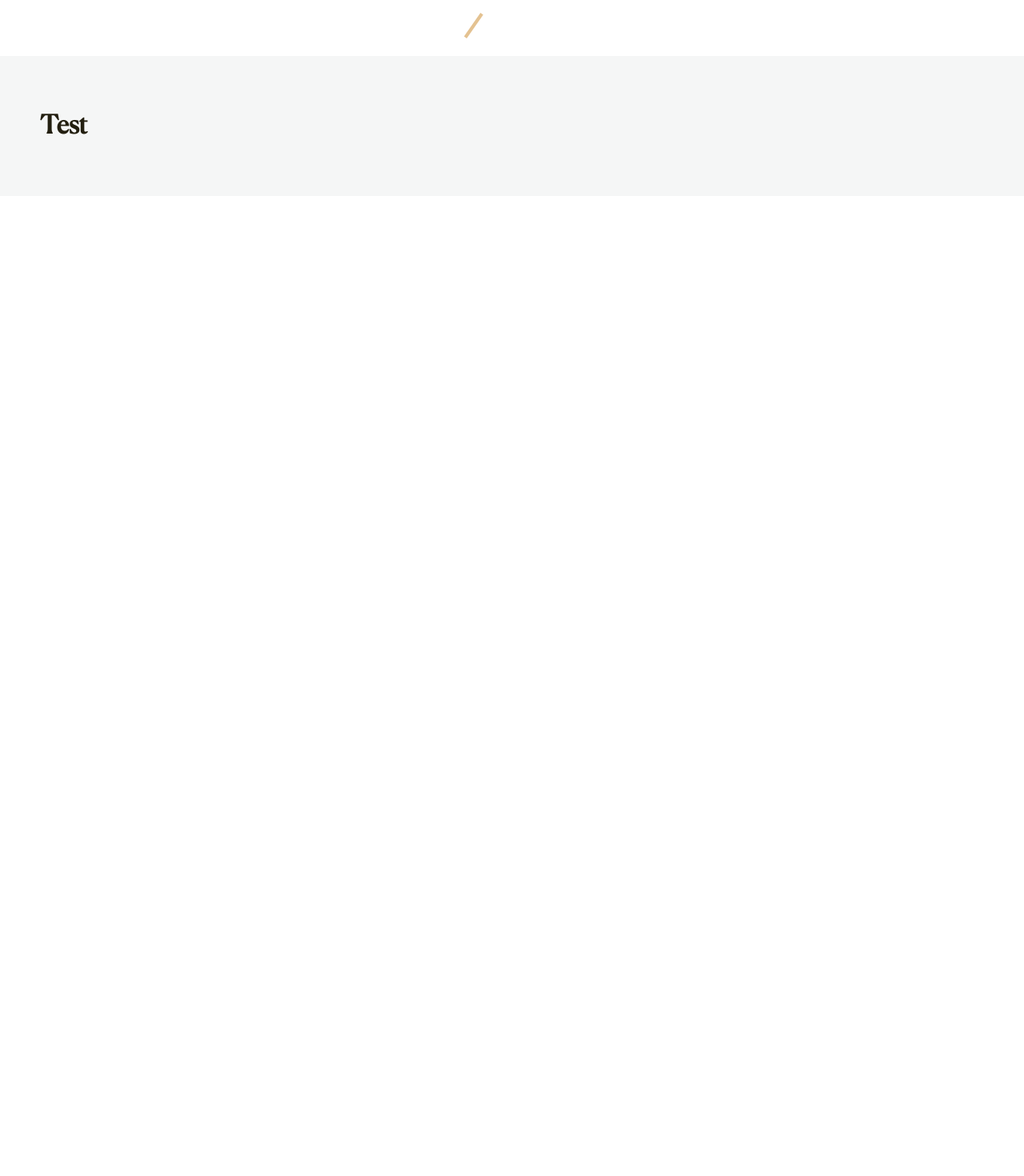
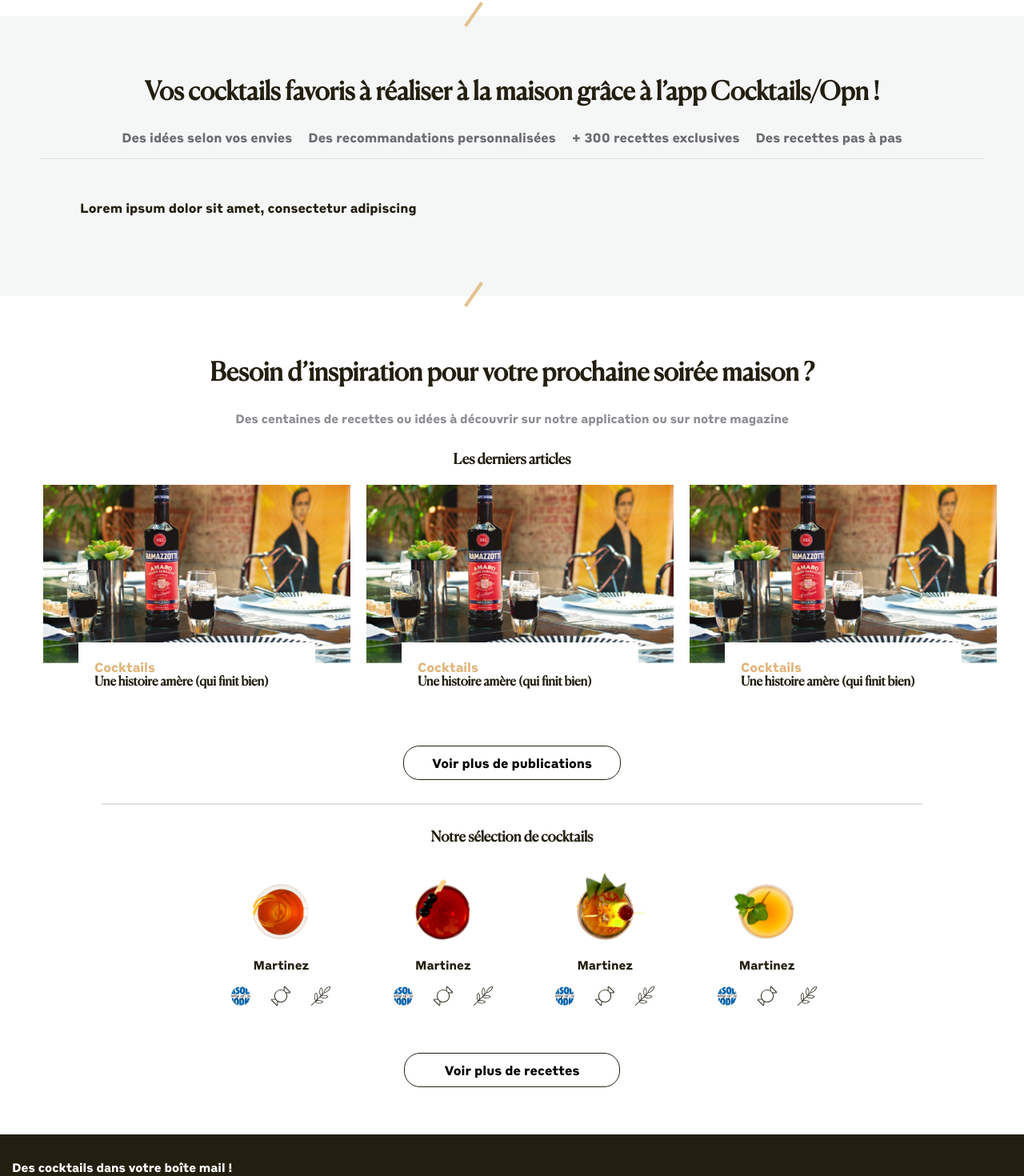
Before and after one commit to anaistatibouet/OPN-Expertime, a Vue app: page / in a window 1280 px wide. Shown: the part 1220-2690 px from the top of the page at 80% size. Before the commit the page ends 1465 px from the top, so only its background shows below. Built offline with nearby package versions, Linux system fonts and the light colour scheme.

Commit message:
add Selection Cocktail and Articles Desktop

```diff
--- a/src/App.vue
+++ b/src/App.vue
@@ -32,10 +32,10 @@
     src:
         /* IE9 Compat Modes */ url('assets/fonts/BurberryStyreneBCyrWebBD-Regular/BurberryStyreneBCyrWebBD-Regular.woff2')
             format('woff2'),
-        /* Super Modern Browsers */
-            url('assets/fonts/BurberryStyreneBCyrWebBD-Regular/BurberryStyreneBCyrWebBD-Regular.woff') format('woff'),
-        /* Pretty Modern Browsers */
-            url('assets/fonts/BurberryStyreneBCyrWebBD-Regular/BurberryStyreneBCyrWebBD-Regular.ttf') format('truetype'); /* Safari, Android, iOS */
+        /* Super Modern Browsers */ url('assets/fonts/BurberryStyreneBCyrWebBD-Regular/BurberryStyreneBCyrWebBD-Regular.woff')
+            format('woff'),
+        /* Pretty Modern Browsers */ url('assets/fonts/BurberryStyreneBCyrWebBD-Regular/BurberryStyreneBCyrWebBD-Regular.ttf')
+            format('truetype'); /* Safari, Android, iOS */
 }
 // Texts, links, etc
 @font-face {
@@ -174,6 +174,11 @@
     text-align: center;
     margin-bottom: 40px;
 
+    -webkit-transition: all 1s ease-in;
+    -moz-transition: all 1s ease-in;
+    -o-transition: all 1s ease-in;
+    transition: all 1s ease-in;
+
     a {
         width: 90vw;
         border-radius: 20px;
@@ -185,6 +190,20 @@
     .mobile-device {
         display: none;
     }
+    .link {
+        border-radius: 2px !important;
+        a {
+            -webkit-transition: all 0.5s ease-in;
+            -moz-transition: all 0.5s ease-in;
+            -o-transition: all 0.5s ease-in;
+            transition: all 0.5s ease-in;
+        }
+        a:hover {
+            background-color: var(--black);
+            color: var(--gold);
+            border-radius: 5px !important;
+        }
+    }
 }
 
 @media screen and (max-width: 1024px) {
--- a/src/components/ArticlesMobile.vue
+++ b/src/components/Articles.vue
@@ -1,11 +1,13 @@
 <template>
     <div class="articles">
         <h3>Besoin d’inspiration pour votre prochaine soirée maison ?</h3>
+        <h2>Besoin d’inspiration pour votre prochaine soirée maison ?</h2>
         <p class="description">
             Des centaines de recettes ou idées à découvrir sur notre application ou sur notre magazine
         </p>
         <section>
             <h5>Les derniers articles</h5>
+            <div class="articles-container">
                 <article v-for="item in Array(3)" :key="item">
                     <div class="illustration">
                         <img src="@/assets/img/article_img.jpg" alt="illustration article" />
@@ -15,6 +17,7 @@
                         <h6>Une histoire amère (qui finit bien)</h6>
                     </div>
                 </article>
+            </div>
         </section>
         <div class="link">
             <a href="#">Voir plus de publications</a>
@@ -25,7 +28,7 @@
 
 <script>
 export default {
-    name: 'ArticlesMobile',
+    name: 'Articles',
 }
 </script>
 
@@ -36,6 +39,11 @@
     h3 {
         margin: 0 auto 10px;
         text-align: center;
+        display: block;
+    }
+
+    h2 {
+        display: none;
     }
 
     .description {
@@ -98,5 +106,44 @@
             }
         }
     }
+
+    @media only screen and (min-width: 1023px) {
+        h3 {
+            display: none;
+        }
+
+        h2 {
+            text-align: center;
+            display: block;
+        }
+
+        section {
+            h5 {
+                text-align: center;
+                margin-bottom: 0;
+            }
+            .articles-container {
+                display: flex;
+                flex-flow: row nowrap;
+                justify-content: center;
+
+                article {
+                    width: 30vw;
+                    margin: 10px;
+                    .illustration {
+                        img {
+                            width: 30vw !important;
+                        }
+
+                        margin: 10px;
+                    }
+
+                    .box {
+                        width: 20vw;
+                    }
+                }
+            }
+        }
+    }
 }
 </style>
--- a/src/components/CocktailSelection.vue
+++ b/src/components/CocktailSelection.vue
@@ -1,22 +1,51 @@
 <template>
     <div class="cocktail-selection">
         <h6>Notre sélection de cocktails</h6>
+        <h5>Notre sélection de cocktails</h5>
         <section>
             <article>
                 <img src="@/assets/img/martinez.png" alt="Martinez" />
                 <p>Martinez</p>
+                <div class="type-cocktail">
+                    <ul>
+                        <li><img src="@/assets/icons/alcohol.svg" class="icon" alt="Alcohol" /></li>
+                        <li><img src="@/assets/icons/sugar.svg" class="icon" alt="Sugar" /></li>
+                        <li><img src="@/assets/icons/herbaceous.svg" class="icon" alt="Herbaceous" /></li>
+                    </ul>
+                </div>
             </article>
             <article>
                 <img src="@/assets/img/martinez_2.png" alt="Martinez" />
                 <p>Martinez</p>
+                <div class="type-cocktail">
+                    <ul>
+                        <li><img src="@/assets/icons/alcohol.svg" class="icon" alt="Alcohol" /></li>
+                        <li><img src="@/assets/icons/sugar.svg" class="icon" alt="Sugar" /></li>
+                        <li><img src="@/assets/icons/herbaceous.svg" class="icon" alt="Herbaceous" /></li>
+                    </ul>
+                </div>
             </article>
             <article>
                 <img src="@/assets/img/martinez_3.png" alt="Martinez" />
                 <p>Martinez</p>
+                <div class="type-cocktail">
+                    <ul>
+                        <li><img src="@/assets/icons/alcohol.svg" class="icon" alt="Alcohol" /></li>
+                        <li><img src="@/assets/icons/sugar.svg" class="icon" alt="Sugar" /></li>
+                        <li><img src="@/assets/icons/herbaceous.svg" class="icon" alt="Herbaceous" /></li>
+                    </ul>
+                </div>
             </article>
             <article>
                 <img src="@/assets/img/martinez_4.png" alt="Martinez" />
                 <p>Martinez</p>
+                <div class="type-cocktail">
+                    <ul>
+                        <li><img src="@/assets/icons/alcohol.svg" class="icon" alt="Alcohol" /></li>
+                        <li><img src="@/assets/icons/sugar.svg" class="icon" alt="Sugar" /></li>
+                        <li><img src="@/assets/icons/herbaceous.svg" class="icon" alt="Herbaceous" /></li>
+                    </ul>
+                </div>
             </article>
         </section>
         <div class="link">
@@ -35,6 +64,14 @@
 .cocktail-selection {
     padding: 0 15px 30px;
 
+    h5 {
+        display: none;
+    }
+
+    h6 {
+        display: block;
+    }
+
     section {
         display: flex;
         width: 90vw;
@@ -46,6 +83,10 @@
         article {
             width: 35vw;
             margin: 0 auto;
+
+            .type-cocktail {
+                display: none;
+            }
 
             img {
                 width: 35vw;
@@ -75,5 +116,54 @@
             }
         }
     }
+
+    @media screen and (min-width: 1024px) {
+        h6 {
+            display: none;
+        }
+
+        h5 {
+            display: block;
+            text-align: center;
+        }
+
+        section {
+            justify-content: center;
+            width: 100vw;
+
+            .martinez {
+                display: none;
+            }
+
+            article {
+                width: 8vw;
+                margin: 0 50px;
+
+                .type-cocktail {
+                    display: block;
+
+                    ul {
+                        padding: 0;
+                        display: flex;
+                        flex-flow: row nowrap;
+                        justify-content: center;
+
+                        .icon {
+                            width: 50px;
+                        }
+                    }
+                }
+                img {
+                    width: 8vw;
+                }
+
+                p {
+                    font-size: 15px;
+                    line-height: 22px;
+                    text-align: center;
+                }
+            }
+        }
+    }
 }
 </style>
--- a/src/components/DiscoverCocktails.vue
+++ b/src/components/DiscoverCocktails.vue
@@ -66,7 +66,7 @@
     position: relative;
     top: -15vh;
     background: var(--white);
-    padding: 50px;
+    padding: 50px 30px 0;
 
     h2 {
         text-align: center;
--- a/src/components/HeaderDesktop.vue
+++ b/src/components/HeaderDesktop.vue
@@ -7,7 +7,7 @@
             <div class="menu-content-1">
                 <ul>
                     <li>
-                        <a href="#"><router-link to="Bar"> Le bar connecté</router-link></a>
+                        <a href="#"><router-link to="Bar">Le bar connecté</router-link></a>
                     </li>
                     <li>
                         <a href="#"><router-link to="Cartridge">Cartouches</router-link></a>
--- a/src/components/SliderDesktop.vue
+++ b/src/components/SliderDesktop.vue
@@ -1,5 +1,18 @@
 <template>
-    <div class="slider-desktop"><h1>Test</h1></div>
+    <div class="slider-desktop">
+        <h2>Vos cocktails favoris à réaliser à la maison grâce à l’app Cocktails/Opn !</h2>
+        <div class="navslider">
+            <ul>
+                <li>Des idées selon vos envies</li>
+                <li>Des recommandations personnalisées</li>
+                <li>+ 300 recettes exclusives</li>
+                <li>Des recettes pas à pas</li>
+            </ul>
+        </div>
+        <div class="slider">
+            <p>Lorem ipsum dolor sit amet, consectetur adipiscing</p>
+        </div>
+    </div>
 </template>
 
 <script>
@@ -12,5 +25,33 @@
 .slider-desktop {
     background-color: var(--lighter-gray);
     padding: 50px;
+
+    h2 {
+        text-align: center;
+    }
+
+    .navslider {
+        border-bottom: 1px solid var(--light-gray);
+
+        ul {
+            display: flex;
+            flex-flow: row nowrap;
+            justify-content: center;
+            padding: 0;
+
+            li:first-child {
+                margin-left: 0;
+            }
+
+            li {
+                margin-left: 20px;
+                color: var(--darker-gray);
+            }
+        }
+    }
+
+    .slider {
+        padding: 50px;
+    }
 }
 </style>
--- a/src/views/Home.vue
+++ b/src/views/Home.vue
@@ -18,7 +18,7 @@
                 </div>
                 <span class="slash"></span>
                 <div class="inspiration-article">
-                    <ArticlesMobile />
+                    <Articles />
                 </div>
                 <div class="cocktail-selection">
                     <CocktailSelection />
@@ -33,15 +33,22 @@
                 <div class="discover">
                     <DiscoverCocktails />
                 </div>
-                <span class="slash"></span>
+                <span class="slash section-separator"></span>
                 <div class="slider">
                     <SliderDesktop />
+                </div>
+                <span class="slash"></span>
+                <div class="inspiration-article">
+                    <Articles />
+                </div>
+                <div class="cocktail-selection">
+                    <CocktailSelection />
                 </div>
             </main>
         </div>
         <footer>
-            <!-- <Footer />
-            <LegalMentions /> -->
+            <Footer />
+            <LegalMentions />
         </footer>
     </div>
 </template>
@@ -53,13 +60,13 @@
 import CoverMobile from '@/components/CoverMobile'
 import SliderMobile from '@/components/SliderMobile'
 import HouseCocktailsMobile from '@/components/HouseCocktailsMobile'
-import ArticlesMobile from '@/components/ArticlesMobile'
+import Articles from '@/components/Articles'
 import VideoPlayer from '@/components/VideoPlayer'
 
 // Components shared
 import CocktailSelection from '@/components/CocktailSelection'
-// import Footer from '@/components/Footer'
-// import LegalMentions from '@/components/LegalMentions'
+import Footer from '@/components/Footer'
+import LegalMentions from '@/components/LegalMentions'
 
 // Components Desktop
 import CoverDesktop from '@/components/CoverDesktop'
@@ -73,13 +80,13 @@
         VideoPlayer,
         SliderMobile,
         HouseCocktailsMobile,
-        ArticlesMobile,
+        Articles,
         CocktailSelection,
         CoverDesktop,
         DiscoverCocktails,
         SliderDesktop,
-        // Footer,
-        // LegalMentions,
+        Footer,
+        LegalMentions,
     },
     data() {
         return {}
```
Also changed, not shown: src/components/CoverDesktop.vue (+5 -6 lines), src/components/HeaderMobile.vue (+7 -10 lines), src/components/WrapperMobile.vue (+15 -18 lines). Lines whose indentation alone changed are shown as unchanged.
